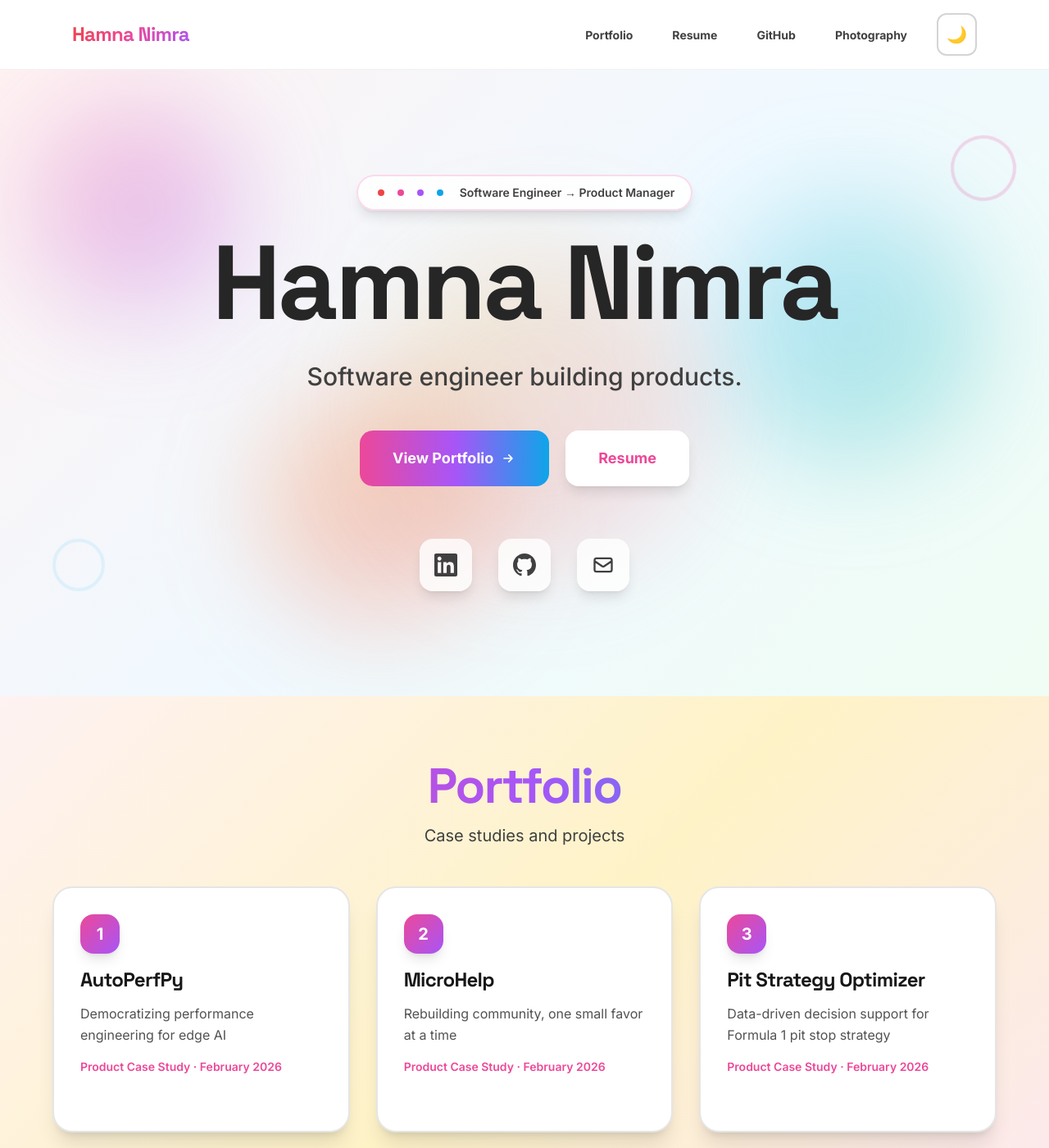
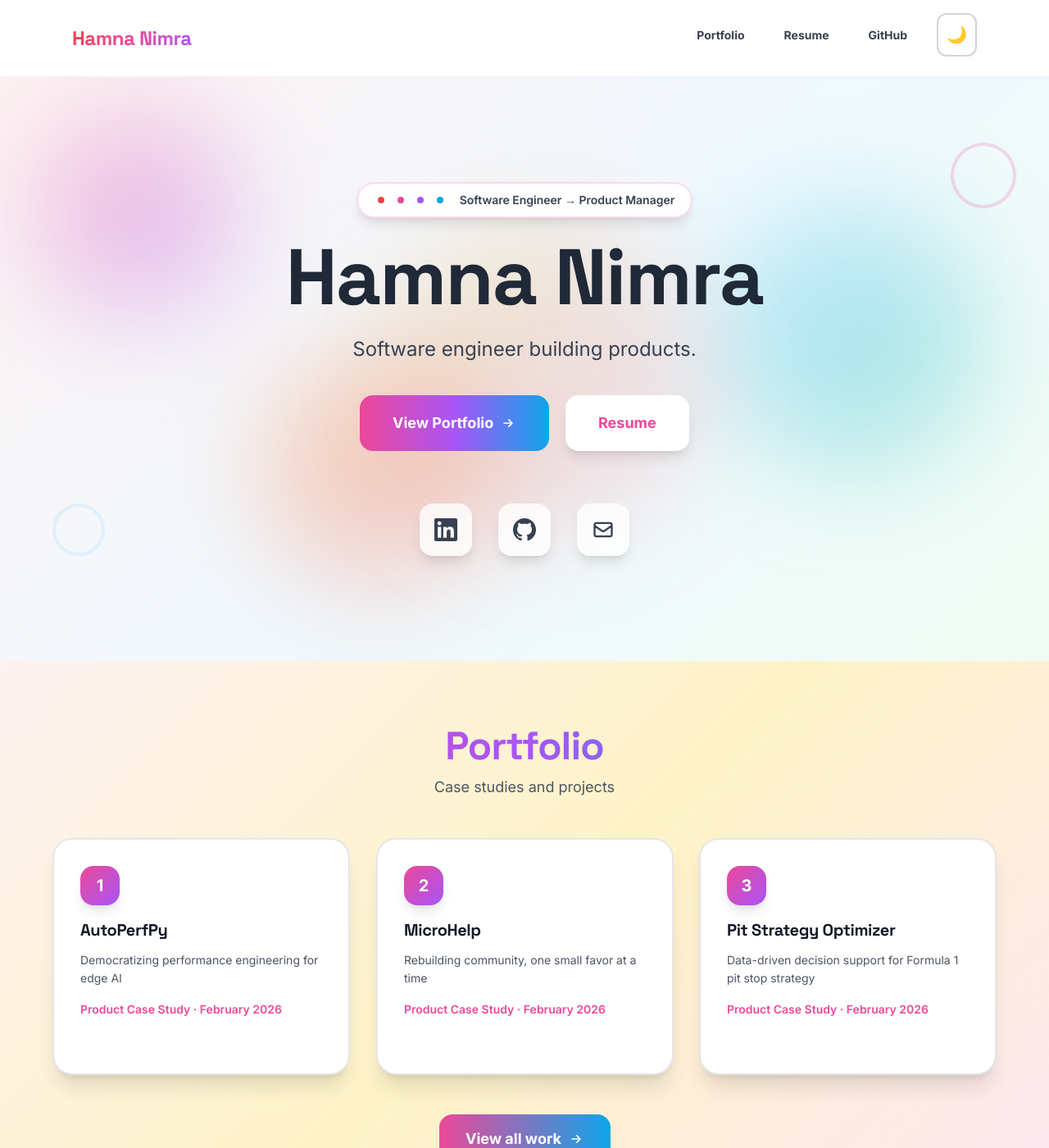
Before and after one commit to HamnaNimra/hamnanimra.github.io, a Jekyll site: the page built from index.html, in a window 1280 px wide and 1400 px high. Shown: the whole window at 82% size. Built offline with Jekyll 4.4.1, drawn with Linux system fonts in a browser that asks for light colours; nearby versions of some CDN libraries; some of the changed text lies outside the part shown.

Commit message:
fixed layout

```diff
--- a/_layouts/base.html
+++ b/_layouts/base.html
@@ -87,11 +87,139 @@
       font-family: 'Inter', system-ui, sans-serif;
       -webkit-font-smoothing: antialiased;
       -moz-osx-font-smoothing: grayscale;
+      font-size: 16px;
+      line-height: 1.6;
+      color: #1f2937;
+    }
+    .dark body {
+      color: #e5e7eb;
     }
     h1, h2, .font-display {
       font-family: 'Space Grotesk', 'Inter', system-ui, sans-serif;
       font-weight: 700;
-      letter-spacing: -0.03em;
+      letter-spacing: -0.02em;
+      line-height: 1.2;
+    }
+    p {
+      line-height: 1.7;
+      color: #374151;
+      font-size: 15px;
+    }
+    .dark p {
+      color: #d1d5db;
+    }
+    h3, h4, h5, h6 {
+      line-height: 1.4;
+      color: #111827;
+      font-weight: 600;
+    }
+    .dark h3, .dark h4, .dark h5, .dark h6 {
+      color: #f3f4f6;
+    }
+    /* Better contrast for links */
+    a {
+      color: #2563eb;
+    }
+    .dark a {
+      color: #60a5fa;
+    }
+    /* Improve text readability - better contrast */
+    .text-neutral-700 {
+      color: #374151 !important;
+    }
+    .dark .text-neutral-700 {
+      color: #d1d5db !important;
+    }
+    .text-neutral-600 {
+      color: #4b5563 !important;
+    }
+    .dark .text-neutral-600 {
+      color: #d1d5db !important;
+    }
+    .text-neutral-500 {
+      color: #6b7280 !important;
+    }
+    .dark .text-neutral-500 {
+      color: #9ca3af !important;
+    }
+    .text-neutral-400 {
+      color: #6b7280 !important;
+    }
+    .dark .text-neutral-400 {
+      color: #9ca3af !important;
+    }
+    .text-neutral-300 {
+      color: #d1d5db !important;
+    }
+    .dark .text-neutral-300 {
+      color: #d1d5db !important;
+    }
+
+    /* Better spacing for readability */
+    .mb-12, .mb-16 {
+      margin-bottom: 2rem;
+    }
+
+    /* Improve card text readability */
+    .fun-card p,
+    .card-hover p {
+      line-height: 1.6;
+      font-size: 14px;
+    }
+
+    /* Ensure proper contrast for all text */
+    .text-neutral-900 {
+      color: #111827 !important;
+    }
+    .dark .text-neutral-900 {
+      color: #f9fafb !important;
+    }
+
+    .text-neutral-800 {
+      color: #1f2937 !important;
+    }
+    .dark .text-neutral-800 {
+      color: #f3f4f6 !important;
+    }
+
+    /* Better button text readability */
+    button, .btn {
+      font-weight: 600;
+      letter-spacing: 0.01em;
+    }
+
+    /* Improve section headings */
+    section h2 {
+      font-size: 1.5rem;
+      line-height: 1.3;
+      margin-bottom: 0.75rem;
+      font-weight: 700;
+    }
+
+    @media (min-width: 640px) {
+      section h2 {
+        font-size: 1.75rem;
+      }
+    }
+
+    @media (min-width: 768px) {
+      section h2 {
+        font-size: 2rem;
+      }
+    }
+
+    /* Better paragraph spacing */
+    p + p {
+      margin-top: 1rem;
+    }
+
+    /* Improve list readability */
+    ul, ol {
+      line-height: 1.7;
+    }
+
+    li {
+      margin-bottom: 0.5rem;
     }
 
     /* Smooth scrolling */
@@ -162,6 +290,7 @@
     .fun-card {
       position: relative;
       overflow: hidden;
+      isolation: isolate;
     }
     .fun-card::before {
       content: '';
@@ -173,9 +302,64 @@
       background: radial-gradient(circle, rgba(239, 68, 68, 0.1) 0%, transparent 70%);
       opacity: 0;
       transition: opacity 0.5s ease;
+      z-index: 0;
+      pointer-events: none;
     }
     .fun-card:hover::before {
       opacity: 1;
+    }
+
+    /* Prevent content overlap during scroll */
+    section {
+      position: relative;
+      isolation: isolate;
+      z-index: 1;
+    }
+
+    /* Ensure proper stacking context */
+    .relative {
+      position: relative;
+      z-index: 1;
+    }
+
+    /* Fix for absolute positioned decorative elements */
+    section .absolute {
+      pointer-events: none;
+      z-index: 0;
+    }
+
+    /* Ensure main content is above decorative elements */
+    main > * {
+      position: relative;
+      z-index: 1;
+    }
+
+    /* Better spacing between sections */
+    section + section {
+      margin-top: 0;
+    }
+
+    /* Prevent body overflow issues */
+    body {
+      overflow-x: hidden;
+    }
+
+    /* Ensure content doesn't get cut off */
+    main {
+      overflow-x: hidden;
+      width: 100%;
+    }
+
+    /* Fix for cards that might overflow */
+    .fun-card,
+    .card-hover {
+      will-change: transform;
+      backface-visibility: hidden;
+    }
+
+    /* Ensure sections have proper containment */
+    section {
+      contain: layout style paint;
     }
 
     /* Colorful accent dots */
@@ -208,7 +392,7 @@
     })();
   </script>
 
-  <header class="no-print border-b border-neutral-200/50 dark:border-neutral-700/50 glass sticky top-0 z-50 transition-all duration-300">
+  <header class="no-print border-b border-neutral-200/50 dark:border-neutral-700/50 glass sticky top-0 z-50 transition-all duration-300 bg-white/95 dark:bg-neutral-900/95 backdrop-blur-md">
     <nav class="max-w-6xl mx-auto px-4 sm:px-6 py-4 flex items-center justify-between">
       <a href="{{ '/' | relative_url }}" class="font-display text-2xl font-bold text-neutral-900 dark:text-white hover:opacity-90 transition-opacity relative group">
         <span class="gradient-text">Hamna Nimra</span>
@@ -227,10 +411,6 @@
           GitHub
           <span class="absolute bottom-0 left-0 w-0 h-1 bg-gradient-to-r from-fun-purple to-fun-pink group-hover:w-full transition-all duration-300 rounded-full"></span>
         </a></li>
-        <li><a href="{{ '/photography/' | relative_url }}" class="text-sm font-bold text-neutral-700 dark:text-neutral-300 hover:text-fun-teal dark:hover:text-fun-teal transition-colors relative group px-3 py-2 rounded-lg hover:bg-fun-teal/10 dark:hover:bg-fun-teal/10">
-          Photography
-          <span class="absolute bottom-0 left-0 w-0 h-1 bg-gradient-to-r from-fun-teal to-accent-500 group-hover:w-full transition-all duration-300 rounded-full"></span>
-        </a></li>
         <li>
           <button type="button" id="theme-toggle" class="p-2.5 rounded-xl border-2 border-neutral-300 dark:border-neutral-600 hover:bg-gradient-to-br hover:from-fun-pink/10 hover:to-accent-500/10 dark:hover:from-fun-purple/10 dark:hover:to-fun-pink/10 hover:border-fun-pink dark:hover:border-fun-purple transition-all duration-300 transform hover:scale-110" aria-label="Toggle dark mode">
             <span class="dark:hidden text-xl">🌙</span>
@@ -241,7 +421,7 @@
     </nav>
   </header>
 
-  <main class="flex-1">
+  <main class="flex-1 relative z-10">
     {{ content }}
   </main>
 
--- a/_layouts/resume.html
+++ b/_layouts/resume.html
@@ -27,7 +27,6 @@
       <div class="flex items-center gap-6">
         <a href="{{ '/' | relative_url }}" class="text-sm font-semibold text-neutral-700 dark:text-neutral-300 hover:text-fun-pink dark:hover:text-fun-purple transition-colors">← Home</a>
         <a href="{{ '/work/' | relative_url }}" class="text-sm font-semibold text-neutral-700 dark:text-neutral-300 hover:text-fun-pink dark:hover:text-fun-purple transition-colors">Work</a>
-        <a href="{{ '/photography/' | relative_url }}" class="text-sm font-semibold text-neutral-700 dark:text-neutral-300 hover:text-fun-pink dark:hover:text-fun-purple transition-colors">Photography</a>
       </div>
       <a href="https://github.com/HamnaNImra" target="_blank" rel="noopener" class="text-sm font-semibold text-neutral-700 dark:text-neutral-300 hover:text-fun-pink dark:hover:text-fun-purple transition-colors">GitHub</a>
     </nav>
--- a/index.html
+++ b/index.html
@@ -6,9 +6,9 @@
 
 <div class="min-h-screen">
   <!-- Hero Section -->
-  <section class="relative py-32 px-4 sm:px-6 overflow-hidden gradient-bg-1">
+  <section class="relative py-32 px-4 sm:px-6 overflow-hidden gradient-bg-1 isolate">
     <!-- Vibrant animated background elements -->
-    <div class="absolute inset-0 overflow-hidden">
+    <div class="absolute inset-0 overflow-hidden pointer-events-none z-0">
       <div class="absolute top-10 left-10 w-64 h-64 bg-gradient-to-br from-fun-pink/30 to-fun-purple/30 rounded-full blur-3xl float-animation"></div>
       <div class="absolute top-40 right-20 w-80 h-80 bg-gradient-to-br from-accent-400/30 to-fun-teal/30 rounded-full blur-3xl float-animation" style="animation-delay: 1s;"></div>
       <div class="absolute bottom-20 left-1/4 w-72 h-72 bg-gradient-to-br from-fun-orange/30 to-primary-400/30 rounded-full blur-3xl float-animation" style="animation-delay: 2s;"></div>
@@ -16,8 +16,8 @@
     </div>
 
     <!-- Decorative shapes -->
-    <div class="absolute top-20 right-10 w-20 h-20 border-4 border-fun-pink/20 rounded-full animate-spin-slow"></div>
-    <div class="absolute bottom-32 left-16 w-16 h-16 border-4 border-accent-400/20 rounded-full animate-pulse-slow"></div>
+    <div class="absolute top-20 right-10 w-20 h-20 border-4 border-fun-pink/20 rounded-full animate-spin-slow pointer-events-none z-0"></div>
+    <div class="absolute bottom-32 left-16 w-16 h-16 border-4 border-accent-400/20 rounded-full animate-pulse-slow pointer-events-none z-0"></div>
 
     <div class="relative max-w-6xl mx-auto text-center z-10">
       <div class="inline-flex items-center gap-2 mb-6 px-5 py-2.5 rounded-full bg-white/90 dark:bg-neutral-800/90 backdrop-blur-md border-2 border-fun-pink/20 dark:border-fun-purple/30 text-sm font-semibold text-neutral-700 dark:text-neutral-300 animate-fade-in shadow-lg">
@@ -27,11 +27,11 @@
         <span class="accent-dot"></span>
         <span class="ml-2">Software Engineer → Product Manager</span>
       </div>
-      <h1 class="font-display text-6xl sm:text-7xl md:text-8xl lg:text-9xl font-bold mb-8 animate-slide-up leading-tight">
+      <h1 class="font-display text-5xl sm:text-6xl md:text-7xl lg:text-8xl font-bold mb-6 animate-slide-up leading-tight">
         <span class="gradient-text block">Hamna</span>
         <span class="gradient-text block" style="animation-delay: 0.1s;">Nimra</span>
       </h1>
-      <p class="text-xl sm:text-2xl md:text-3xl text-neutral-700 dark:text-neutral-200 mb-12 max-w-3xl mx-auto leading-relaxed font-medium animate-slide-up" style="animation-delay: 0.2s">
+      <p class="text-lg sm:text-xl md:text-2xl text-neutral-700 dark:text-neutral-200 mb-10 max-w-2xl mx-auto leading-relaxed font-normal animate-slide-up" style="animation-delay: 0.2s">
         Software engineer building products.
       </p>
       <div class="flex flex-wrap gap-5 justify-center animate-slide-up" style="animation-delay: 0.3s">
@@ -65,13 +65,13 @@
   </section>
 
   <!-- Featured Portfolio -->
-  <section class="py-20 px-4 sm:px-6 gradient-bg-2">
+  <section class="py-20 px-4 sm:px-6 gradient-bg-2 relative isolate">
     <div class="max-w-6xl mx-auto">
       <div class="text-center mb-12">
-        <h2 class="font-display text-4xl sm:text-5xl md:text-6xl font-bold mb-4 bg-gradient-to-r from-fun-pink via-fun-purple to-accent-500 bg-clip-text text-transparent">
+        <h2 class="font-display text-3xl sm:text-4xl md:text-5xl font-bold mb-3 bg-gradient-to-r from-fun-pink via-fun-purple to-accent-500 bg-clip-text text-transparent">
           Portfolio
         </h2>
-        <p class="text-lg sm:text-xl text-neutral-700 dark:text-neutral-300 max-w-2xl mx-auto">
+        <p class="text-base sm:text-lg text-neutral-600 dark:text-neutral-300 max-w-2xl mx-auto">
           Case studies and projects
         </p>
       </div>
@@ -79,17 +79,17 @@
       <div class="grid md:grid-cols-2 lg:grid-cols-3 gap-8">
         {% assign featured_case_studies = site.case_studies | where: "featured", true | limit: 3 %}
         {% for case in featured_case_studies %}
-        <a href="{{ case.url | relative_url }}" class="group fun-card block bg-white dark:bg-neutral-800 rounded-3xl border-2 border-neutral-200 dark:border-neutral-700 p-8 hover:border-fun-pink dark:hover:border-fun-purple transition-all duration-500 transform hover:-translate-y-3 relative overflow-hidden shadow-xl hover:shadow-2xl">
-          <div class="absolute top-0 right-0 w-32 h-32 bg-gradient-to-br from-fun-pink/20 via-fun-purple/20 to-accent-400/20 rounded-full blur-2xl opacity-0 group-hover:opacity-100 transition-opacity duration-500"></div>
+        <a href="{{ case.url | relative_url }}" class="group fun-card block bg-white dark:bg-neutral-800 rounded-3xl border-2 border-neutral-200 dark:border-neutral-700 p-8 hover:border-fun-pink dark:hover:border-fun-purple transition-all duration-500 transform hover:-translate-y-3 relative overflow-hidden shadow-xl hover:shadow-2xl isolate">
+          <div class="absolute top-0 right-0 w-32 h-32 bg-gradient-to-br from-fun-pink/20 via-fun-purple/20 to-accent-400/20 rounded-full blur-2xl opacity-0 group-hover:opacity-100 transition-opacity duration-500 pointer-events-none z-0"></div>
           <div class="relative z-10">
             <div class="w-12 h-12 rounded-2xl bg-gradient-to-br from-fun-pink to-fun-purple mb-4 flex items-center justify-center text-white font-bold text-xl shadow-lg">
               {{ forloop.index }}
             </div>
-            <h3 class="font-display text-2xl font-bold mb-3 text-neutral-900 dark:text-white group-hover:bg-gradient-to-r group-hover:from-fun-pink group-hover:to-accent-500 group-hover:bg-clip-text group-hover:text-transparent transition-all duration-300">
+            <h3 class="font-display text-xl font-bold mb-3 text-neutral-900 dark:text-white group-hover:bg-gradient-to-r group-hover:from-fun-pink group-hover:to-accent-500 group-hover:bg-clip-text group-hover:text-transparent transition-all duration-300">
               {{ case.title }}
             </h3>
             {% if case.subtitle %}
-            <p class="text-base text-neutral-600 dark:text-neutral-400 mb-4 leading-relaxed">{{ case.subtitle }}</p>
+            <p class="text-sm text-neutral-600 dark:text-neutral-300 mb-4 leading-relaxed">{{ case.subtitle }}</p>
             {% endif %}
             {% if case.meta %}
             <div class="text-sm font-semibold text-fun-pink dark:text-fun-purple mb-4">{{ case.meta }}</div>
@@ -124,10 +124,10 @@
   </section>
 
   <!-- Product Strategy Documents -->
-  <section class="py-16 px-4 sm:px-6 bg-gradient-to-b from-white to-neutral-50 dark:from-neutral-900 dark:to-neutral-800">
+  <section class="py-16 px-4 sm:px-6 bg-gradient-to-b from-white to-neutral-50 dark:from-neutral-900 dark:to-neutral-800 relative isolate">
     <div class="max-w-5xl mx-auto">
-      <h2 class="font-display text-3xl sm:text-4xl font-bold mb-2 text-neutral-900 dark:text-white">Product Documentation</h2>
-      <p class="text-neutral-600 dark:text-neutral-400 mb-8">Product management documents</p>
+      <h2 class="font-display text-2xl sm:text-3xl font-bold mb-2 text-neutral-900 dark:text-white">Product Documentation</h2>
+      <p class="text-sm text-neutral-600 dark:text-neutral-300 mb-8">Product management documents</p>
 
       <div class="grid md:grid-cols-2 gap-6">
         {% for doc in site.pm_docs limit: 4 %}
@@ -137,40 +137,32 @@
             {{ doc.title }}
           </h3>
           {% if doc.description %}
-          <p class="text-sm text-neutral-600 dark:text-neutral-400 relative z-10">{{ doc.description }}</p>
+          <p class="text-sm text-neutral-600 dark:text-neutral-300 relative z-10">{{ doc.description }}</p>
           {% endif %}
         </a>
         {% endfor %}
 
         {% if site.pm_docs.size == 0 %}
-        <div class="text-neutral-500 dark:text-neutral-500 text-sm col-span-2 text-center py-8">PM documents coming soon...</div>
+        <div class="text-neutral-500 dark:text-neutral-300 text-sm col-span-2 text-center py-8">PM documents coming soon...</div>
         {% endif %}
       </div>
     </div>
   </section>
 
   <!-- Other Works -->
-  <section class="py-16 px-4 sm:px-6 bg-gradient-to-b from-neutral-50 to-white dark:from-neutral-800 dark:to-neutral-900">
+  <section class="py-16 px-4 sm:px-6 bg-gradient-to-b from-neutral-50 to-white dark:from-neutral-800 dark:to-neutral-900 relative isolate">
     <div class="max-w-5xl mx-auto">
-      <h2 class="font-display text-3xl sm:text-4xl font-bold mb-2 text-neutral-900 dark:text-white">Other Works</h2>
-      <p class="text-neutral-600 dark:text-neutral-400 mb-8">Photography and other creative work</p>
+      <h2 class="font-display text-2xl sm:text-3xl font-bold mb-2 text-neutral-900 dark:text-white">Other Work</h2>
+      <p class="text-sm text-neutral-600 dark:text-neutral-300 mb-8">Additional projects and creative work</p>
 
       <div class="grid md:grid-cols-2 lg:grid-cols-3 gap-6">
-        <a href="/photography/" class="group block bg-white dark:bg-neutral-800 rounded-xl border border-neutral-200 dark:border-neutral-700 p-6 card-hover relative overflow-hidden">
-          <div class="absolute inset-0 bg-gradient-to-br from-accent-50 to-primary-50 dark:from-accent-900/10 dark:to-primary-900/10 opacity-0 group-hover:opacity-100 transition-opacity duration-300"></div>
-          <div class="relative z-10">
-            <h3 class="font-display text-xl font-semibold mb-2 text-neutral-900 dark:text-white group-hover:text-accent-600 dark:group-hover:text-accent-400 transition-colors">Photography</h3>
-            <p class="text-sm text-neutral-600 dark:text-neutral-400">Photography work</p>
-          </div>
-        </a>
-
-        {% for project in site.data.other_projects limit: 5 %}
+        {% for project in site.data.other_projects limit: 6 %}
         <a href="{{ project.url }}" target="_blank" rel="noopener noreferrer" class="group block bg-white dark:bg-neutral-800 rounded-xl border border-neutral-200 dark:border-neutral-700 p-6 card-hover relative overflow-hidden">
           <div class="absolute inset-0 bg-gradient-to-br from-primary-50 to-accent-50 dark:from-primary-900/10 dark:to-accent-900/10 opacity-0 group-hover:opacity-100 transition-opacity duration-300"></div>
           <div class="relative z-10">
-            <h3 class="font-display text-xl font-semibold mb-2 text-neutral-900 dark:text-white group-hover:text-primary-600 dark:group-hover:text-primary-400 transition-colors">{{ project.title }}</h3>
+            <h3 class="font-display text-lg font-semibold mb-2 text-neutral-900 dark:text-white group-hover:text-primary-600 dark:group-hover:text-primary-400 transition-colors">{{ project.title }}</h3>
             {% if project.description %}
-            <p class="text-sm text-neutral-600 dark:text-neutral-400">{{ project.description }}</p>
+            <p class="text-sm text-neutral-600 dark:text-neutral-300">{{ project.description }}</p>
             {% endif %}
           </div>
         </a>
@@ -184,19 +176,19 @@
   </section>
 
   <!-- GitHub Projects -->
-  <section class="py-20 px-4 sm:px-6 gradient-bg-1">
+  <section class="py-20 px-4 sm:px-6 gradient-bg-1 relative isolate">
     <div class="max-w-6xl mx-auto">
       <div class="text-center mb-12">
-        <h2 class="font-display text-4xl sm:text-5xl md:text-6xl font-bold mb-4 bg-gradient-to-r from-accent-500 via-fun-purple to-fun-pink bg-clip-text text-transparent">
+        <h2 class="font-display text-3xl sm:text-4xl md:text-5xl font-bold mb-3 bg-gradient-to-r from-accent-500 via-fun-purple to-fun-pink bg-clip-text text-transparent">
           GitHub Projects
         </h2>
-        <p class="text-lg sm:text-xl text-neutral-700 dark:text-neutral-300">Open source projects</p>
+        <p class="text-base sm:text-lg text-neutral-600 dark:text-neutral-300">Open source projects</p>
       </div>
 
       <div class="grid md:grid-cols-2 lg:grid-cols-3 gap-6">
         {% for repo in site.data.github_projects.repositories limit: 6 %}
-        <a href="{{ repo.html_url }}" target="_blank" rel="noopener noreferrer" class="group fun-card block bg-white dark:bg-neutral-800 rounded-2xl border-2 border-neutral-200 dark:border-neutral-700 p-6 hover:border-accent-400 dark:hover:border-accent-500 transition-all duration-500 transform hover:-translate-y-2 relative overflow-hidden shadow-lg hover:shadow-2xl">
-          <div class="absolute top-0 right-0 w-28 h-28 bg-gradient-to-br from-accent-400/20 to-fun-teal/20 rounded-full blur-2xl opacity-0 group-hover:opacity-100 transition-opacity duration-500"></div>
+        <a href="{{ repo.html_url }}" target="_blank" rel="noopener noreferrer" class="group fun-card block bg-white dark:bg-neutral-800 rounded-2xl border-2 border-neutral-200 dark:border-neutral-700 p-6 hover:border-accent-400 dark:hover:border-accent-500 transition-all duration-500 transform hover:-translate-y-2 relative overflow-hidden shadow-lg hover:shadow-2xl isolate">
+          <div class="absolute top-0 right-0 w-28 h-28 bg-gradient-to-br from-accent-400/20 to-fun-teal/20 rounded-full blur-2xl opacity-0 group-hover:opacity-100 transition-opacity duration-500 pointer-events-none z-0"></div>
           <div class="relative z-10">
             <div class="flex items-center gap-3 mb-3">
               <div class="w-10 h-10 rounded-xl bg-gradient-to-br from-accent-500 to-fun-teal flex items-center justify-center shadow-lg">
@@ -204,12 +196,12 @@
                   <path fill-rule="evenodd" d="M10 0C4.477 0 0 4.484 0 10.017c0 4.425 2.865 8.18 6.839 9.504.5.092.682-.217.682-.483 0-.237-.008-.868-.013-1.703-2.782.605-3.369-1.343-3.369-1.343-.454-1.158-1.11-1.466-1.11-1.466-.908-.62.069-.608.069-.608 1.003.07 1.531 1.032 1.531 1.032.892 1.53 2.341 1.088 2.91.832.092-.647.35-1.088.636-1.338-2.22-.253-4.555-1.113-4.555-4.951 0-1.093.39-1.988 1.029-2.688-.103-.253-.446-1.272.098-2.65 0 0 .84-.27 2.75 1.026A9.564 9.564 0 0110 4.844c.85.004 1.705.115 2.504.337 1.909-1.296 2.747-1.027 2.747-1.027.546 1.379.203 2.398.1 2.651.64.7 1.028 1.595 1.028 2.688 0 3.848-2.339 4.695-4.566 4.942.359.31.678.92.678 1.855 0 1.338-.012 2.419-.012 2.747 0 .268.18.58.688.482C17.14 18.197 20 14.442 20 10.017 20 4.484 15.522 0 10 0z" clip-rule="evenodd"/>
                 </svg>
               </div>
-              <h3 class="font-bold text-lg text-neutral-900 dark:text-white group-hover:text-accent-500 dark:group-hover:text-accent-400 transition-colors">
+              <h3 class="font-semibold text-base text-neutral-900 dark:text-white group-hover:text-accent-500 dark:group-hover:text-accent-400 transition-colors">
                 {{ repo.name }}
               </h3>
             </div>
             {% if repo.description %}
-            <p class="text-sm text-neutral-600 dark:text-neutral-400 mb-4 line-clamp-2 leading-relaxed">{{ repo.description }}</p>
+            <p class="text-sm text-neutral-600 dark:text-neutral-300 mb-4 line-clamp-2 leading-relaxed">{{ repo.description }}</p>
             {% endif %}
             <div class="flex gap-3 items-center flex-wrap">
               {% if repo.stargazers_count > 0 %}
@@ -231,7 +223,7 @@
         <div class="col-span-3 text-center py-16">
           <div class="inline-block p-6 rounded-3xl bg-gradient-to-br from-accent-100/50 to-fun-pink/50 dark:from-accent-900/20 dark:to-fun-pink/20 border-2 border-dashed border-accent-300 dark:border-accent-700">
             <p class="text-base font-semibold text-neutral-700 dark:text-neutral-300 mb-2">GitHub projects syncing</p>
-            <p class="text-sm text-neutral-500 dark:text-neutral-400">Projects will appear here automatically</p>
+            <p class="text-sm text-neutral-500 dark:text-neutral-300">Projects will appear here automatically</p>
           </div>
         </div>
         {% endif %}
```
Also changed, not shown: case-studies/index.html (+5 -5 lines), work/index.html (+25 -25 lines).
